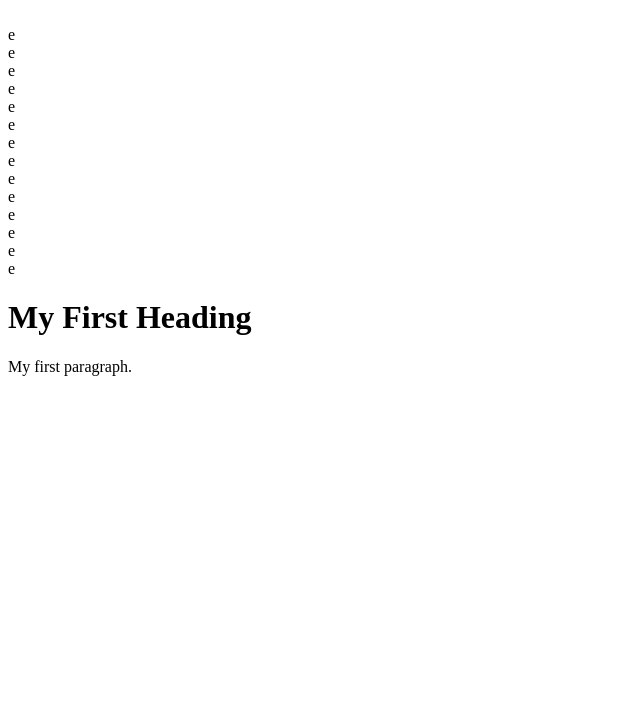
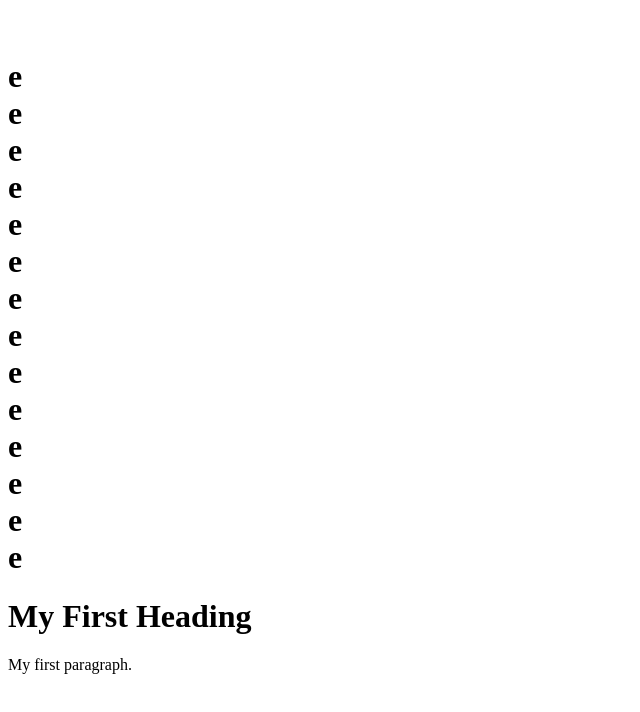
Before and after one commit to FranzVisarra/FranzVisarra.github.io, a plain HTML site: page index.html in a window 1280 px wide. Shown: the whole page, without its empty margins (0-640 px from the left). Drawn offline with Linux system fonts and the light colour scheme.

Commit message:
Update index.html

```diff
--- a/index.html
+++ b/index.html
@@ -1,7 +1,7 @@
 <!DOCTYPE html>
 <html>
 <body>
-<br>e<br>e<br>e<br>e<br>e<br>e<br>e<br>e<br>e<br>e<br>e<br>e<br>e<br>e
+<h1><br>e<br>e<br>e<br>e<br>e<br>e<br>e<br>e<br>e<br>e<br>e<br>e<br>e<br>e</h1>
 <h1>My First Heading</h1>
 <p>My first paragraph.</p>
 
```
